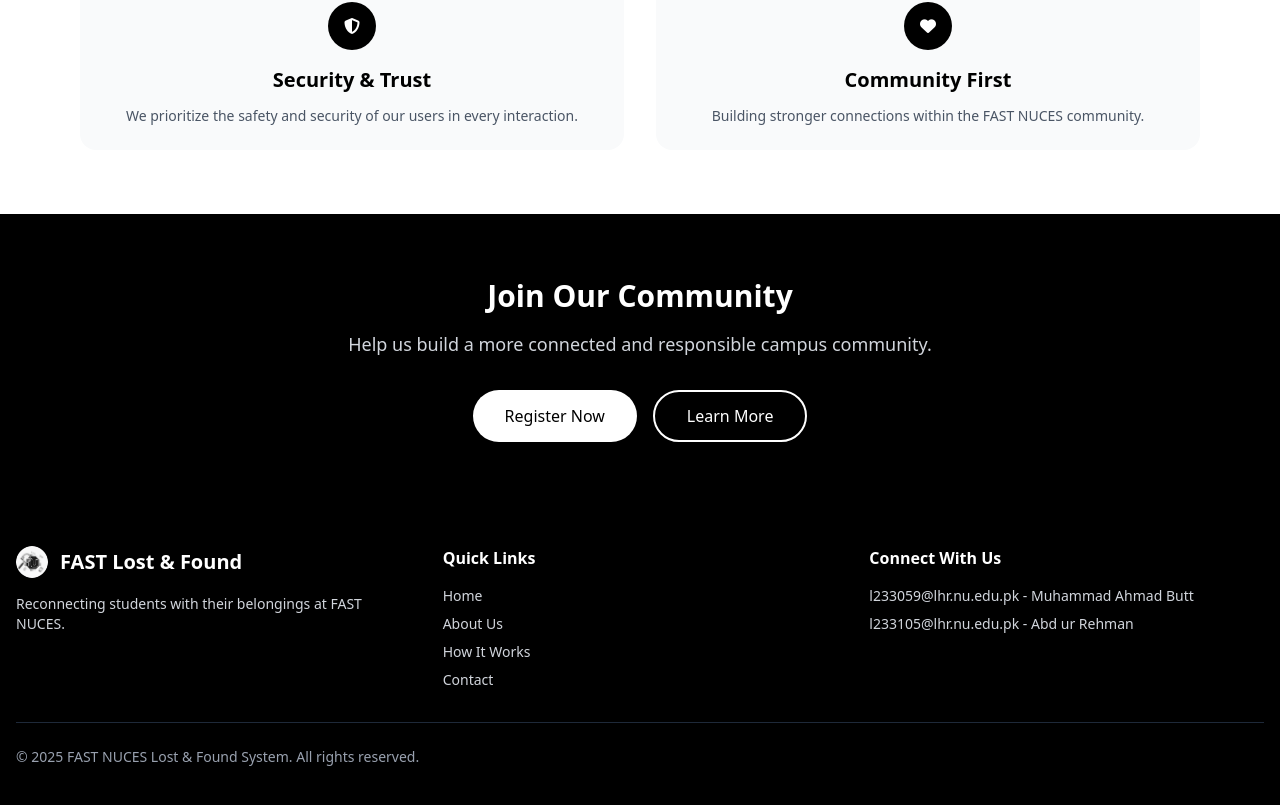
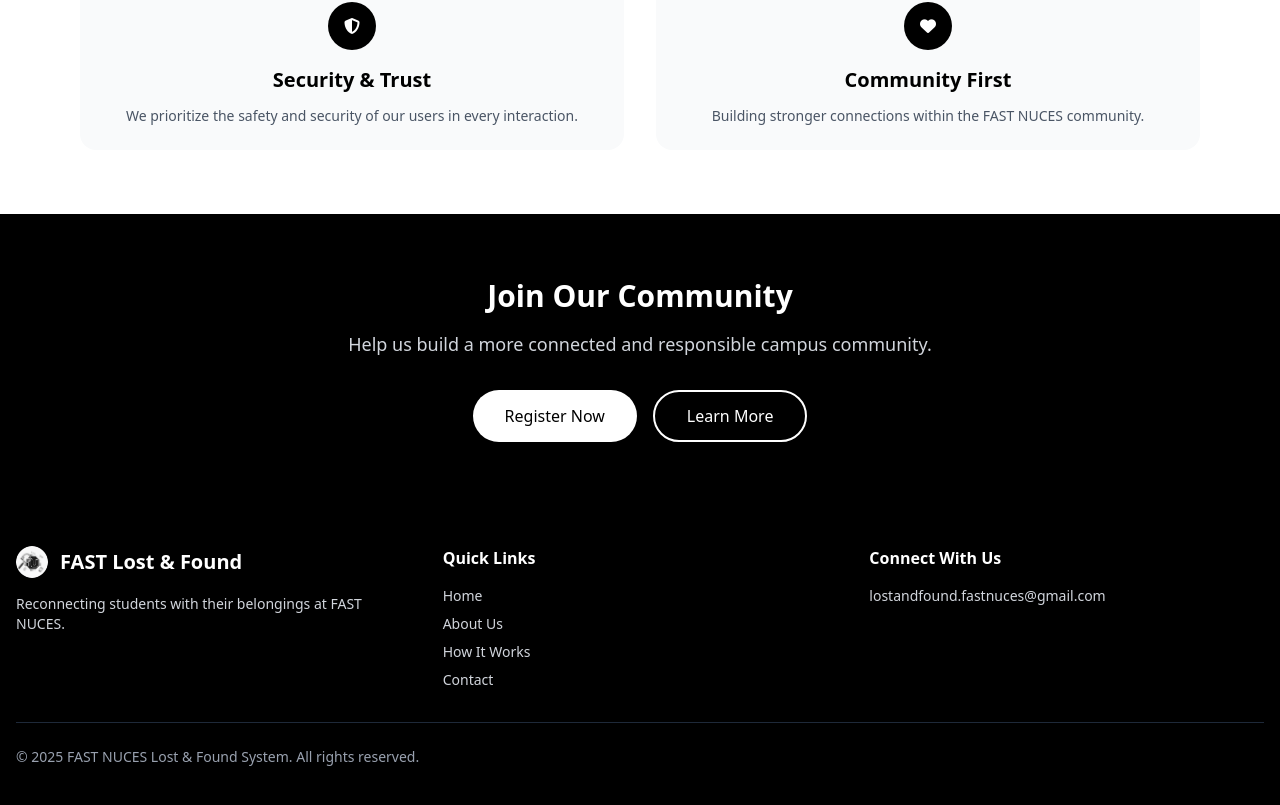
Before and after one commit to A-noob-in-Coding/lost-and-found, a React (Vite) app in the folder frontend/: page /aboutus in a window 1280 px wide. Shown: the part 2059-2864 px from the top of the page. Built offline with nearby package versions, Linux system fonts and the light colour scheme.

Commit message:
Update contact info in About Us and Footer
Standardized campus names in About Us page and replaced individual email addresses with a generic contact email in the footer for improved consistency and privacy.

```diff
--- a/frontend/src/pages/aboutUs.jsx
+++ b/frontend/src/pages/aboutUs.jsx
@@ -19,7 +19,7 @@
     {
       name: "Abd Ur Rehman",
       rollNumber: "23L-3105",
-      campus: "Lahore Campus",
+      campus: "Lahore",
       email: "l233105@lhr.nu.edu.pk",
       role: "",
       linkedin: "https://www.linkedin.com/in/a-noob-in-coding",
@@ -29,7 +29,7 @@
     {
       name: "Muhammad Ahmad Butt",
       rollNumber: "23L-3059",
-      campus: "Lahore Campus",
+      campus: "Lahore",
       email: "l233059@lhr.nu.edu.pk",
       role: "",
       linkedin: "https://www.linkedin.com/in/muhammad-ahmad-butt-0324b036a",
--- a/frontend/src/utilities/footer.jsx
+++ b/frontend/src/utilities/footer.jsx
@@ -47,14 +47,12 @@
           </div>
           <div>            <h4 className="font-semibold mb-4">Connect With Us</h4>
             <ul className="text-sm text-gray-300 space-y-2">
-              <li><a href="mailto:l233059@lhr.nu.edu.pk" className="hover:text-white">l233059@lhr.nu.edu.pk</a> - Muhammad Ahmad Butt</li>
-              <li><a href="mailto:l233105@lhr.nu.edu.pk" className="hover:text-white">l233105@lhr.nu.edu.pk</a> - Abd ur Rehman</li>
+              <li><a href="mailto:l233059@lhr.nu.edu.pk" className="hover:text-white">lostandfound.fastnuces@gmail.com</a></li>
             </ul>
           </div>
         </div>
         <div className="border-t border-gray-800 mt-8 pt-6 text-sm text-gray-400 flex flex-col md:flex-row justify-between items-center">
           <p>© 2025 FAST NUCES Lost & Found System. All rights reserved.</p>
-
         </div>
       </div>
     </footer>
```
